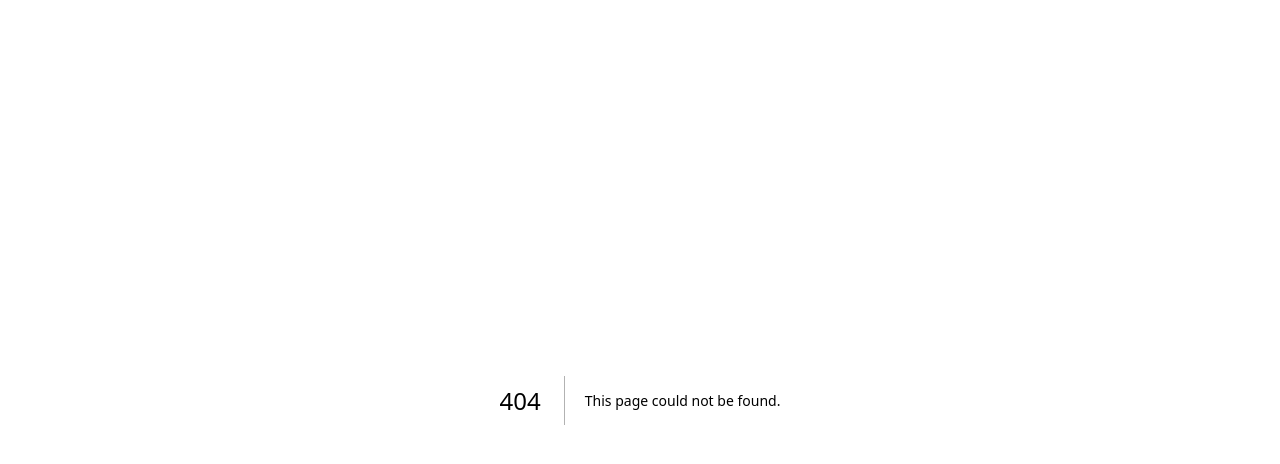
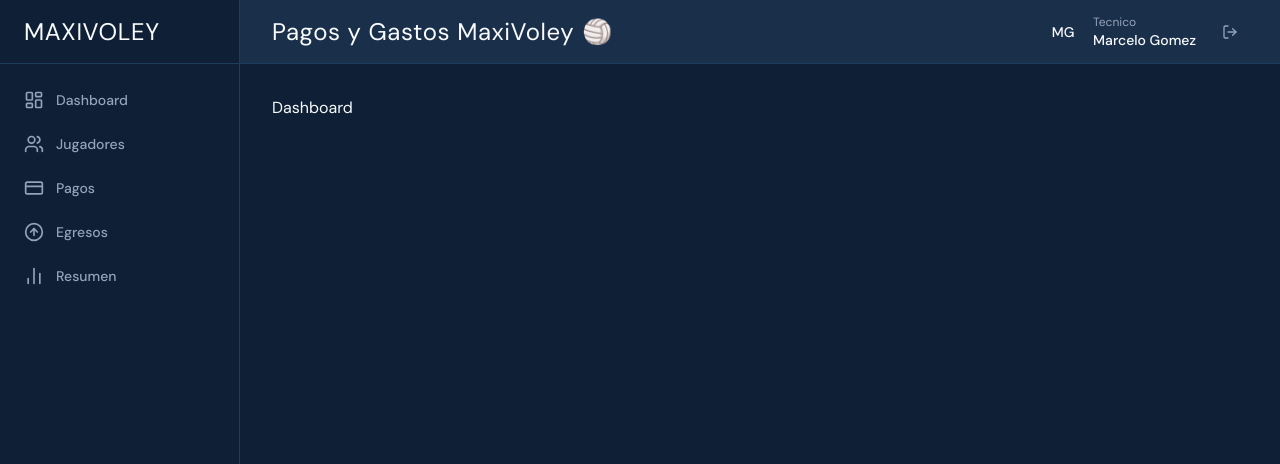
Before and after one commit to GastonSF/pagos-gastos-maxivoley, a Next.js app: page /dashboard in a window 1280 px wide. Before the commit this address had no page. Shown: the top 464 px of the page. Built offline with nearby package versions, Linux system fonts and the light colour scheme.

Commit message:
Create page.tsx

```diff
--- /dev/null
+++ b/app/(dashboard)/dashboard/page.tsx
@@ -0,0 +1,9 @@
+"use client"
+
+export default function DashboardPage() {
+  return (
+    <div>
+      <h1>Dashboard</h1>
+    </div>
+  )
+}
```
